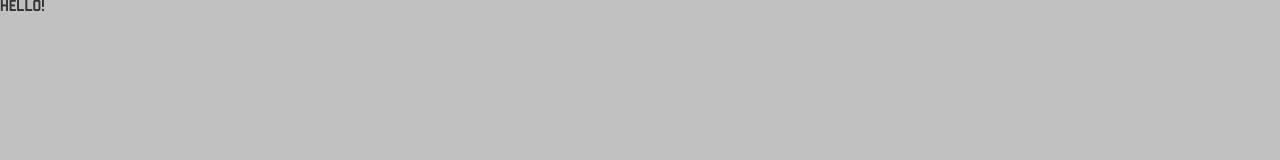
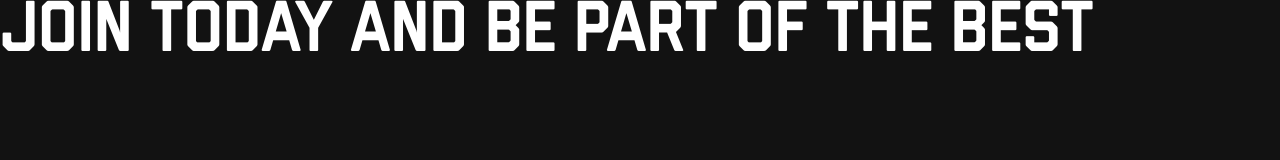
Before and after one commit to M19604/dmil, a plain HTML site: page index.html in a window 1280 px wide. Drawn offline with Linux system fonts and the light colour scheme.

Commit message:
Update index.html

```diff
--- a/index.html
+++ b/index.html
@@ -9,14 +9,20 @@ body {
 margin: 0;
 background-color: #c1c1c1;
 color: #333;
-font-family: Liberator;
+font-family: Liberator, Helvetica, sans-serif;
 }
 
 .hero {
 height: 100%;
 width: 100%;
+background-color: #121212;
+}
+
+.hero div.text {
+font-size: 4.5rem;
+color: #fff;
 }
 </style>
 <div class="hero">
-Hello!
+<div class="text">JOIN TODAY AND BE PART OF THE BEST</div>
 </div>
```
